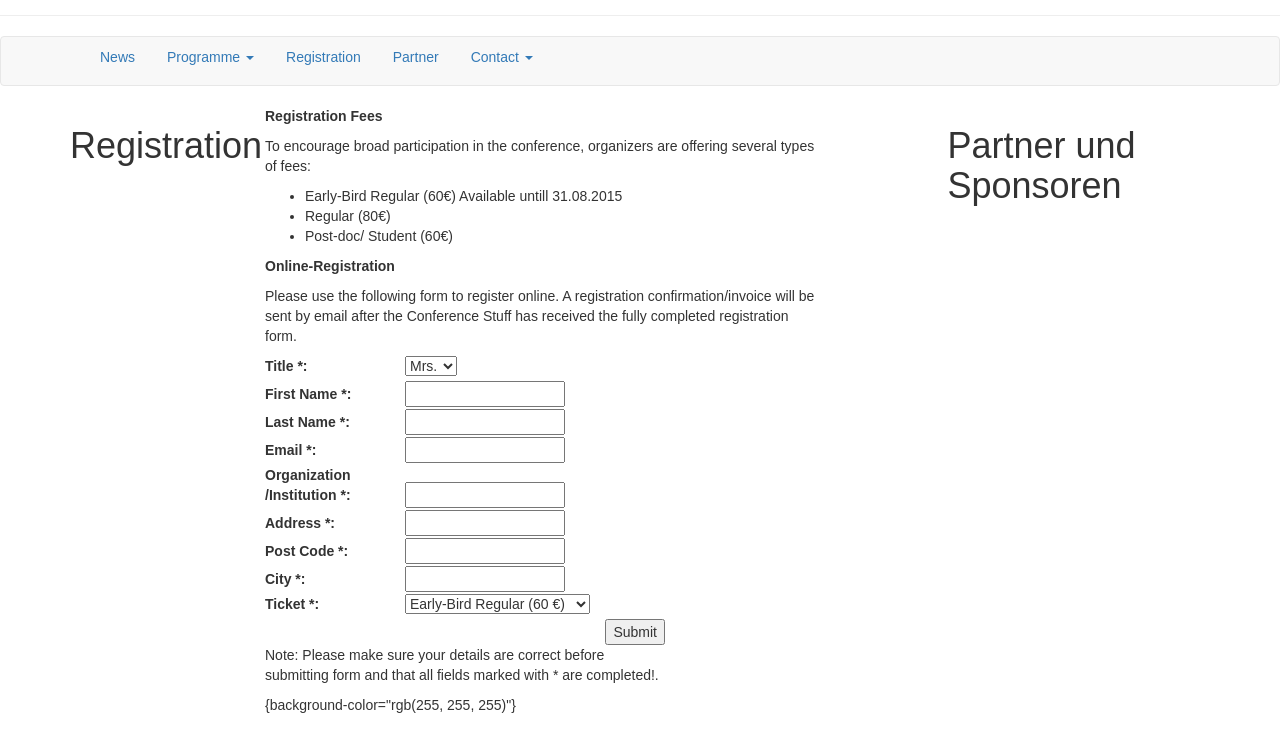
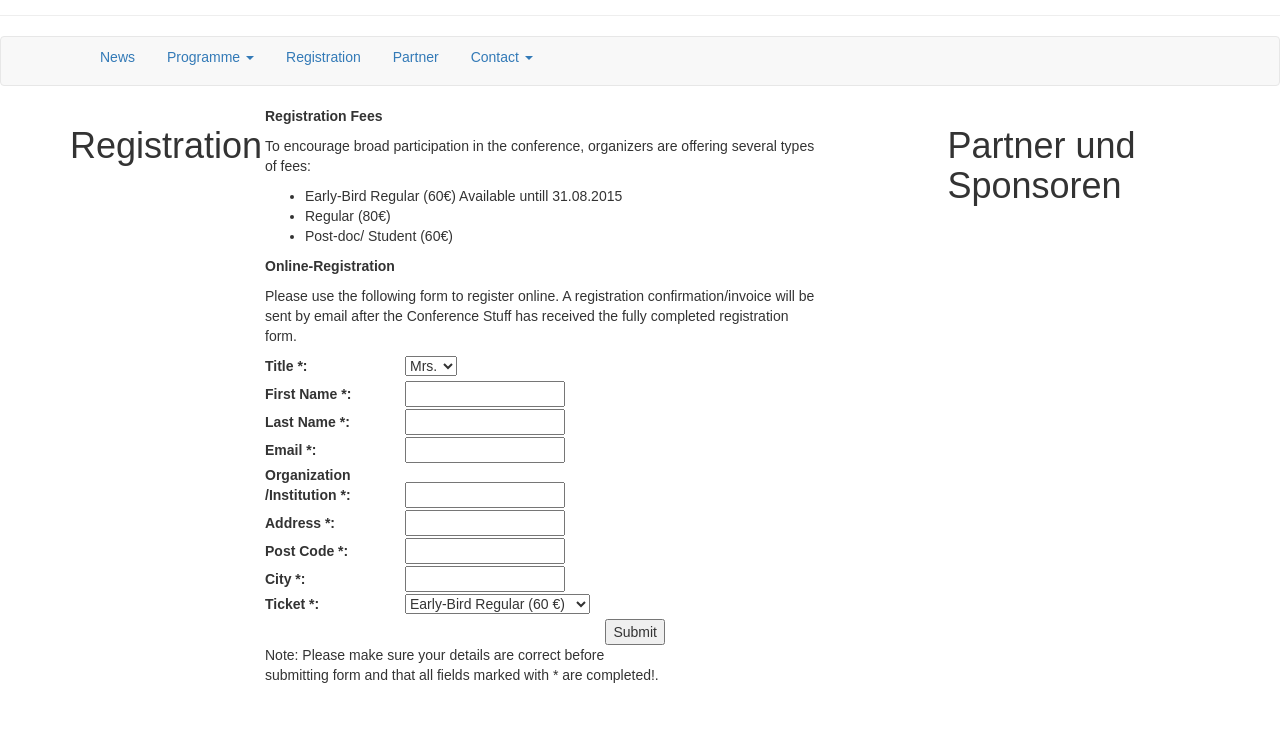
Before and after one commit to susedev/test, a Jekyll site: the page built from registration.html, in a window 1280 px wide, cut to the strip 131-883 px from the top of the page. Built offline with Jekyll 4.4.1, drawn with Linux system fonts in a browser that asks for light colours; nearby versions of some CDN libraries.

Commit message:
Update page.html

```diff
--- a/_layouts/page.html
+++ b/_layouts/page.html
@@ -15,8 +15,8 @@ layout: base
        <h1>{{ page.title }}</h1>
     </div>
     <div class="col-md-6">
+      <style="background-color: rgb(255, 255, 255)">
             {{ content }}
-            {background-color="rgb(255, 255, 255)"}
     </div>
      <div class="col-md-1">
     </div>
```
